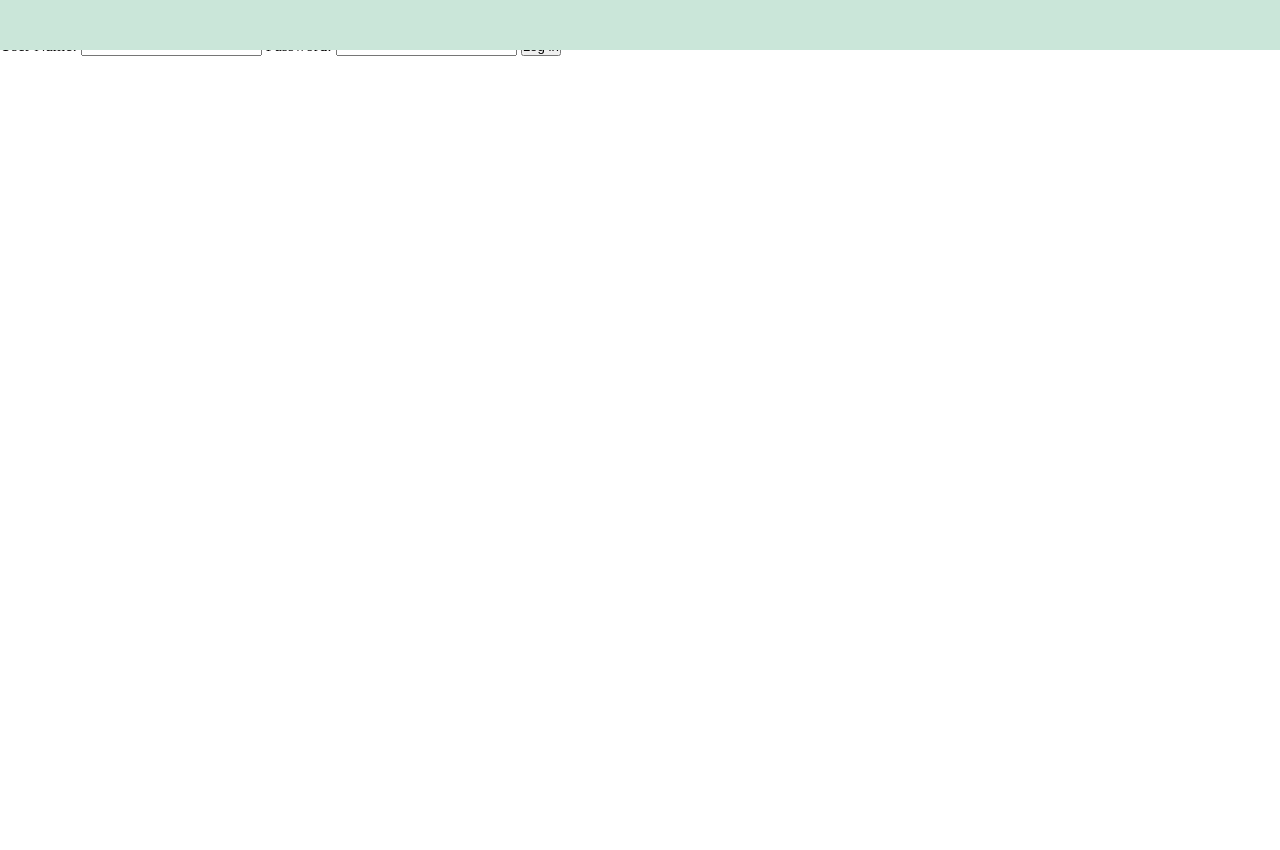
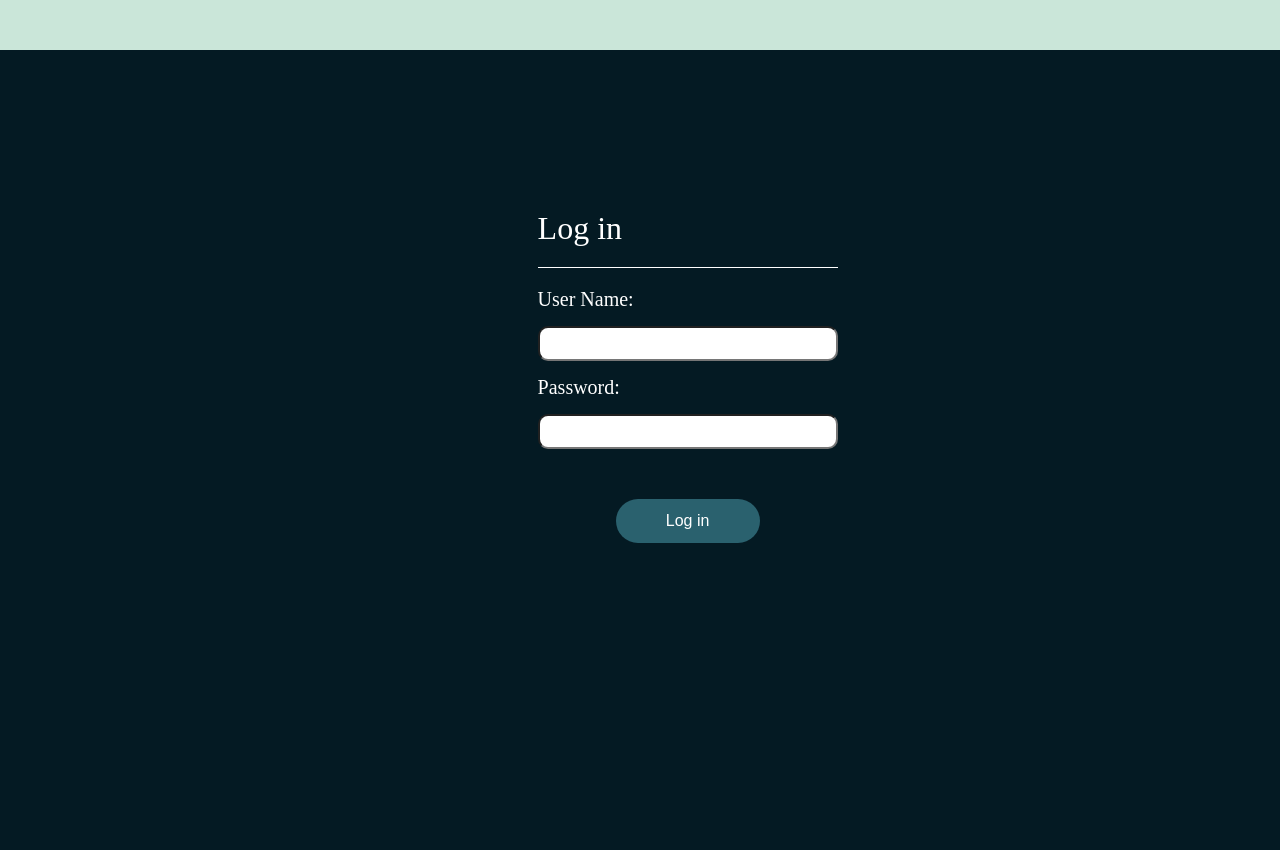
Before and after one commit to anhkhoa1408/multi-disciplinary-project, a PHP site: page /html/login.html in a window 1280 px wide. Before the commit the page ends 56 px from the top, so only its background shows below. Run offline with PHP 8.4, Linux system fonts and the light colour scheme.

Commit message:
Update style.css

```diff
--- a/style.css
+++ b/style.css
@@ -210,3 +210,74 @@ body {
     top: 600px;
     left: 800px;
 }
+
+/* Login section */
+#login-section {
+    width: 100%;
+    height: 100%;
+    margin-top: 50px;
+    float: right;
+    overflow: hidden;
+    background-color: #041A23;
+    position: relative;
+}
+
+#login-section .login {
+    width: 300px;
+    position: absolute;
+    top: 20%;
+    left: 42%;
+}
+
+#login-section .header {
+    color: #fff;
+    font-weight: 100;
+    padding-bottom: 20px;
+    border-bottom: #fff solid 1px;
+    margin-bottom: 20px;
+}
+
+#login-section input {
+    width: 100%;
+    height: 35px;
+    border-radius: 10px;
+}
+
+#login-section input:focus {
+    border: aquamarine;
+    box-shadow: 0 0 0 3.2px rgb(0 123 255 / 25%);
+    border: 1px solid #1e1ca3;
+    outline: none;
+}
+
+#login-section label {
+    font-size: 20px;
+    margin: 15px 0px;
+    display: block;
+    color: #fff;
+}
+
+#login-section .sign-in-btn {
+    display: block;
+    text-align: center;
+    margin-left: auto;
+    margin-right: auto;
+    margin-top: 50px;
+    width: 144px;
+    height: 44px;
+    border-radius: 25px;
+    background-color: #2A616E;
+    border: none;
+    color: #fff;
+    font-size: 16px;
+    cursor: pointer;
+}
+
+#login-section .password-input {
+    -webkit-text-security: disc !important;
+    font-size: 20px;
+}
+
+#login-section .sign-in-btn:hover {
+    background-color: #ccc;
+}
```
